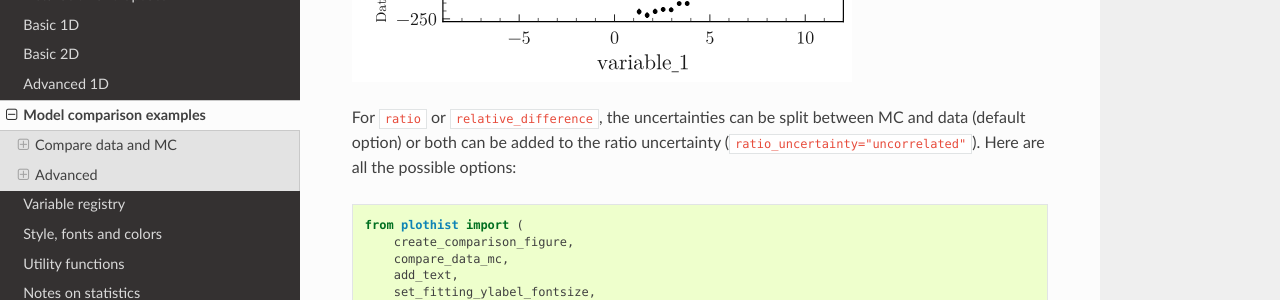
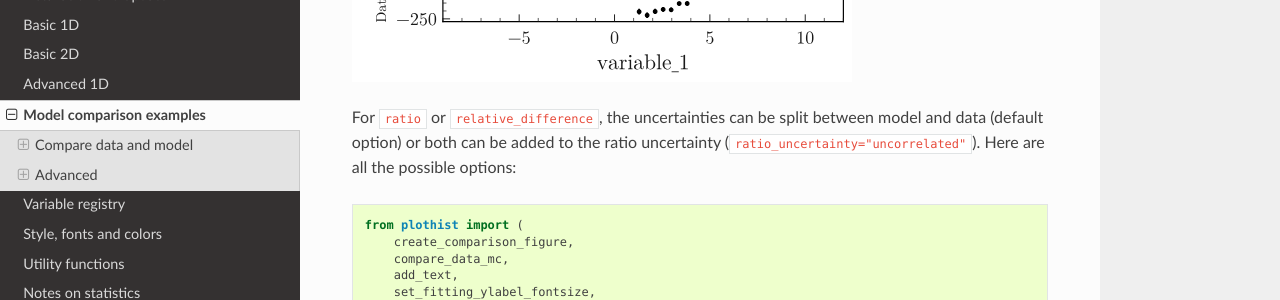
Before and after one commit to cyrraz/plothist, a Sphinx documentation site: the page built from docs/advanced/model_examples.rst, in a window 1280 px wide and 900 px high, scrolled down 10874 px. Shown: the part 150-450 px from the top of the window. Built offline with Sphinx 7.4.7 and the Read the Docs theme 2.0.0, drawn with Linux system fonts in a browser that asks for light colours; some of the changed text lies outside the part shown.

Commit message:
removed MC

```diff
--- a/docs/advanced/model_examples.rst
+++ b/docs/advanced/model_examples.rst
@@ -12,14 +12,14 @@ The examples below make use of a pandas dataframe ``df`` containing dummy data,
     df = generate_dummy_data()
 
 
-Compare data and MC
-===================
+Compare data and model
+======================
 
 
 Stacked histograms
 ------------------
 
-To make simple data/MC comparison with different MC categories:
+To make simple data/model comparison with different model categories:
 
 .. code-block:: python
 
@@ -79,7 +79,7 @@ Then, to create stacked histogram:
 
 
 .. image:: ../img/hep_examples_dataMC_stacked.svg
-   :alt: Data/MC comparison, stacked plot
+   :alt: Data/model comparison, stacked plot
    :width: 500
 
 
@@ -108,7 +108,7 @@ or unstacked histogram:
 
 
 .. image:: ../img/hep_examples_dataMC_unstacked.svg
-   :alt: Data/MC comparison, stacked plot
+   :alt: Data/model comparison, stacked plot
    :width: 500
 
 Stacked and unnstacked histograms
@@ -138,7 +138,7 @@ or a combination of stacked and unstacked histograms using the more general func
     fig.savefig("hep_examples_dataMC_stacked_unstacked.svg", bbox_inches='tight')
 
 .. image:: ../img/hep_examples_dataMC_stacked_unstacked.svg
-   :alt: Data/MC comparison, stacked and unstacked plot with histograms
+   :alt: Data/model comparison, stacked and unstacked plot with histograms
    :width: 500
 
 Models made of functions
@@ -232,12 +232,12 @@ To use pulls instead of the ratio to compare the histograms:
 
 
 .. image:: ../img/hep_examples_dataMC_pull.svg
-   :alt: Data/MC comparison with pull, stacked plot
+   :alt: Data/model comparison with pull, stacked plot
    :width: 500
 
 
 
-If you do not want to show and take into account the MC uncertainties, setting ``mc_uncertainty`` to ``False`` updates the definition of the pulls:
+If you do not want to show and take into account the model uncertainties, setting ``mc_uncertainty`` to ``False`` updates the definition of the pulls:
 
 .. code-block:: python
 
@@ -260,7 +260,7 @@ If you do not want to show and take into account the MC uncertainties, setting `
 
 
 .. image:: ../img/hep_examples_dataMC_pull_no_MC_stat_unc.svg
-   :alt: Data/MC comparison with pull, no MC stat. unc., stacked plot
+   :alt: Data/model comparison with pull, no model stat. unc., stacked plot
    :width: 500
 
 
@@ -330,7 +330,7 @@ Example plot with all comparisons, using the same histograms as above:
 
 
 .. image:: ../img/hep_all_comparisons.svg
-   :alt: Data/MC comparison with all comparisons, stacked plot
+   :alt: Data/model comparison with all comparisons, stacked plot
    :width: 500
 
 
@@ -406,12 +406,12 @@ Same example plot but we remove the statistical uncertainties of the model by ad
 
 
 .. image:: ../img/hep_all_comparisons_no_stat_MC_unc.svg
-   :alt: Data/MC comparison with all comparisons, no mc uncertainties, stacked plot
+   :alt: Data/model comparison with all comparisons, no mc uncertainties, stacked plot
    :width: 500
 
 
 
-For ``ratio`` or ``relative_difference``, the uncertainties can be split between MC and data (default option) or both can be added to the ratio uncertainty (``ratio_uncertainty="uncorrelated"``). Here are all the possible options:
+For ``ratio`` or ``relative_difference``, the uncertainties can be split between model and data (default option) or both can be added to the ratio uncertainty (``ratio_uncertainty="uncorrelated"``). Here are all the possible options:
 
 .. code-block:: python
 
@@ -494,7 +494,7 @@ For ``ratio`` or ``relative_difference``, the uncertainties can be split between
 
 
 .. image:: ../img/hep_comparisons_ratio_options.svg
-   :alt: Data/MC comparison with all comparisons option for ratio
+   :alt: Data/model comparison with all comparisons option for ratio
    :width: 500
 
 
@@ -565,5 +565,5 @@ Compare data and stacked histogram for a flatten 2D variable:
 
 
 .. image:: ../img/hep_examples_dataMC_flatten2D.svg
-   :alt: Data/MC comparison, flatten variable
+   :alt: Data/model comparison, flatten variable
    :width: 500
```
